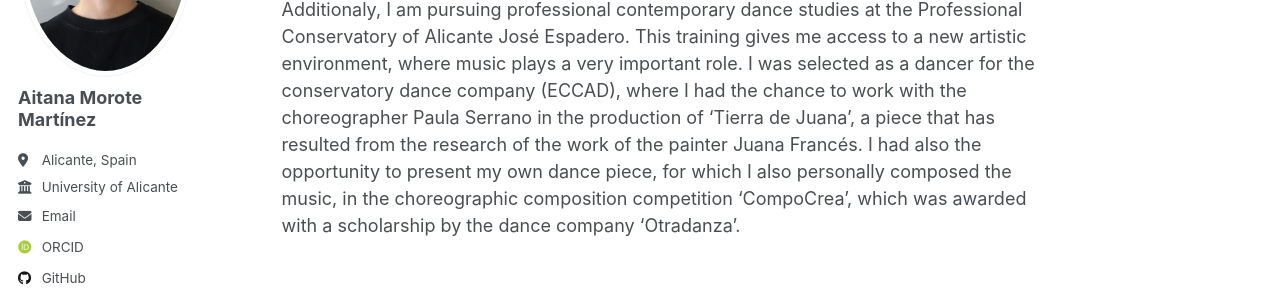
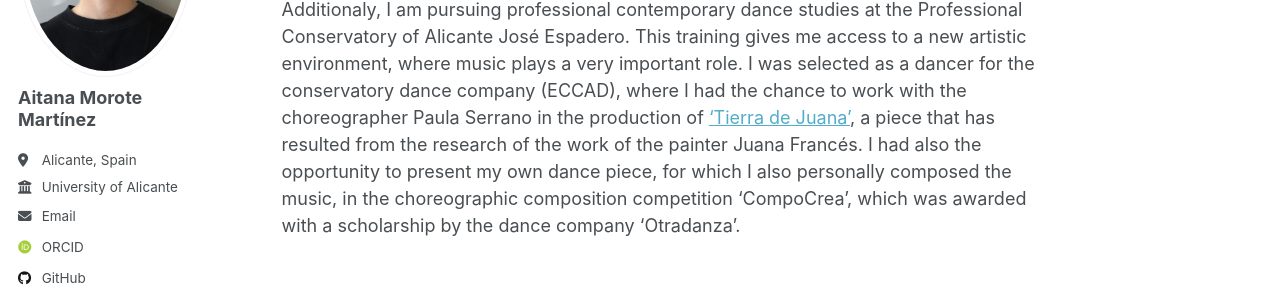
Before and after one commit to amm533/amm533.github.io, a Jekyll site: the page built from _pages/about.md, in a window 1280 px wide and 900 px high, scrolled down 509 px. Shown: the part 261-561 px from the top of the window. Built offline with Jekyll 4.4.1, drawn with Linux system fonts in a browser that asks for light colours; some web fonts are replaced; part of the change alters nothing that is shown.

```diff
--- a/_pages/about.md
+++ b/_pages/about.md
@@ -19,4 +19,4 @@ In addition, I recently started working on the research line of quantum computin
 
 Extracurricular Activities
 ======
-Additionaly, I am pursuing professional contemporary dance studies at the Professional Conservatory of Alicante José Espadero. This training gives me access to a new artistic environment, where music plays a very important role. I was selected as a dancer for the conservatory dance company (ECCAD), where I had the chance to work with the choreographer Paula Serrano in the production of 'Tierra de Juana', a piece that has resulted from the research of the work of the painter Juana Francés. I had also the opportunity to present my own dance piece, for which I also personally composed the music, in the choreographic composition competition 'CompoCrea', which was awarded with a scholarship by the dance company 'Otradanza'.
+Additionaly, I am pursuing professional contemporary dance studies at the Professional Conservatory of Alicante José Espadero. This training gives me access to a new artistic environment, where music plays a very important role. I was selected as a dancer for the conservatory dance company (ECCAD), where I had the chance to work with the choreographer Paula Serrano in the production of ['Tierra de Juana'](https://www.teatroprincipaldealicante.com/obra/tierra-de-juana/), a piece that has resulted from the research of the work of the painter Juana Francés. I had also the opportunity to present my own dance piece, for which I also personally composed the music, in the choreographic composition competition 'CompoCrea', which was awarded with a scholarship by the dance company 'Otradanza'.
```
